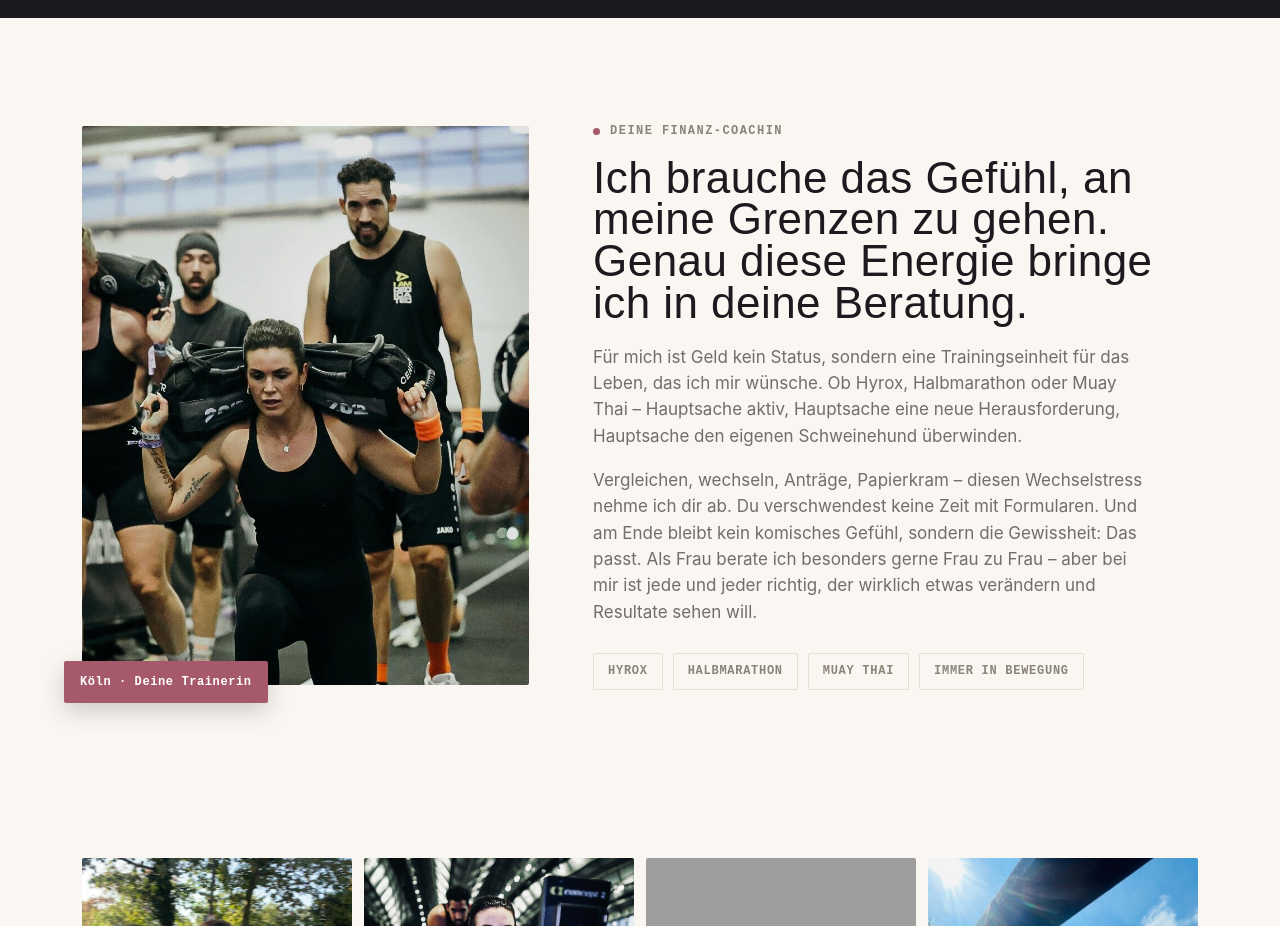
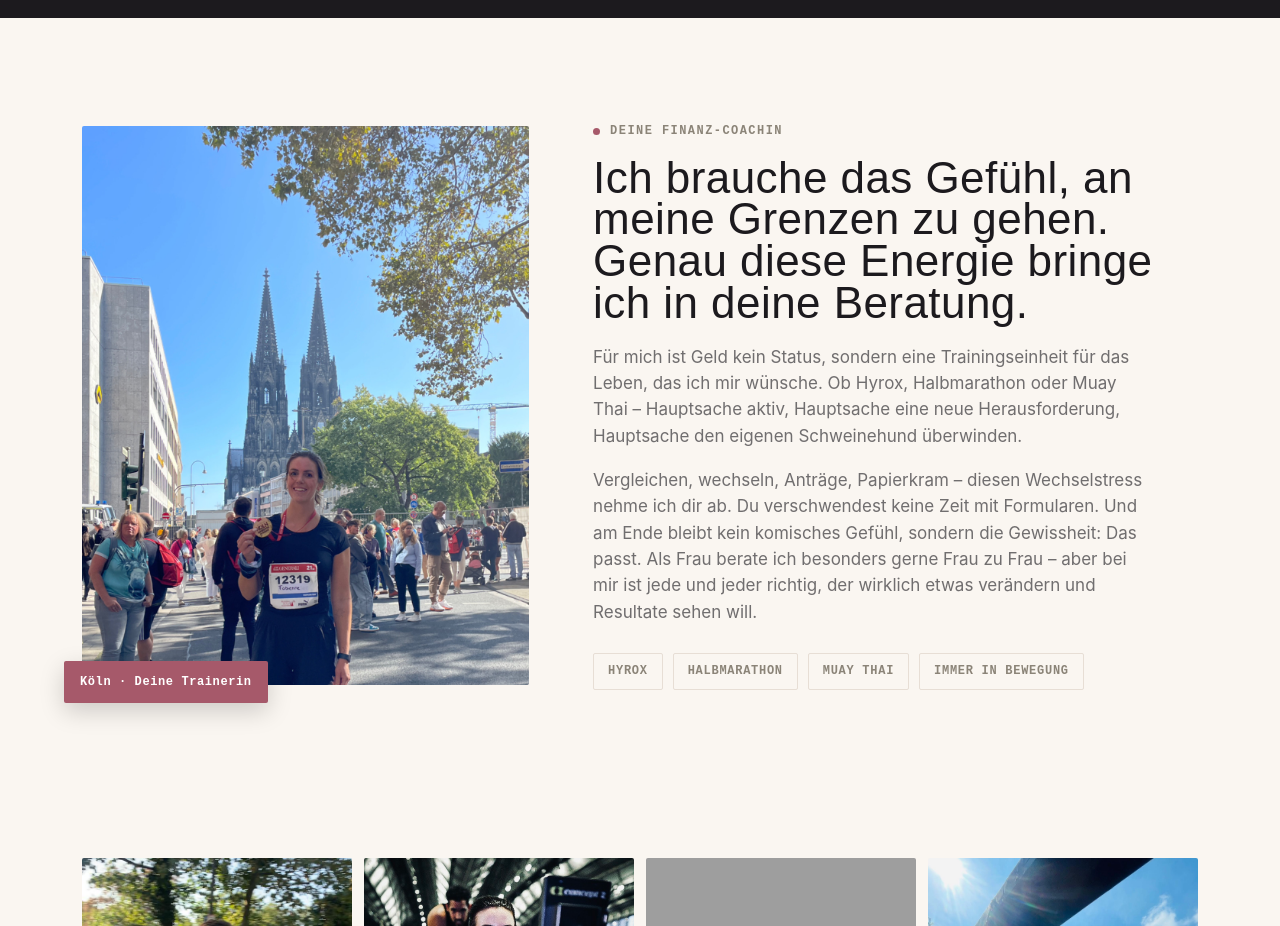
Before and after one commit to furbyw-create/Kosten-senken, a plain HTML site: page index.html in a window 1280 px wide. Shown: the part 1720-2646 px from the top of the page. Drawn offline with Linux system fonts and the light colour scheme; grey boxes are pictures that could not be loaded.

Commit message:
Foto im 'Wer bin ich'-Bereich austauschen (Halbmarathon-Zieleinlauf statt Hyrox-Sandbag)

```diff
--- a/index.html
+++ b/index.html
@@ -91,7 +91,7 @@
 <section class="section" id="trainerin">
   <div class="wrap about">
     <div class="about-photo">
-      <img src="images/hyrox-sandbag.jpg" alt="Fabienne Wolff beim Hyrox-Training mit Sandbag" loading="lazy">
+      <img src="images/hero-marathon-finish.jpg" alt="Fabienne Wolff nach dem Halbmarathon in Köln mit Medaille" loading="lazy">
       <div class="about-tag">Köln · Deine Trainerin</div>
     </div>
     <div>
```
Also changed, not shown: images/hero-marathon-finish.jpg (added), images/hyrox-sandbag.jpg (deleted).
